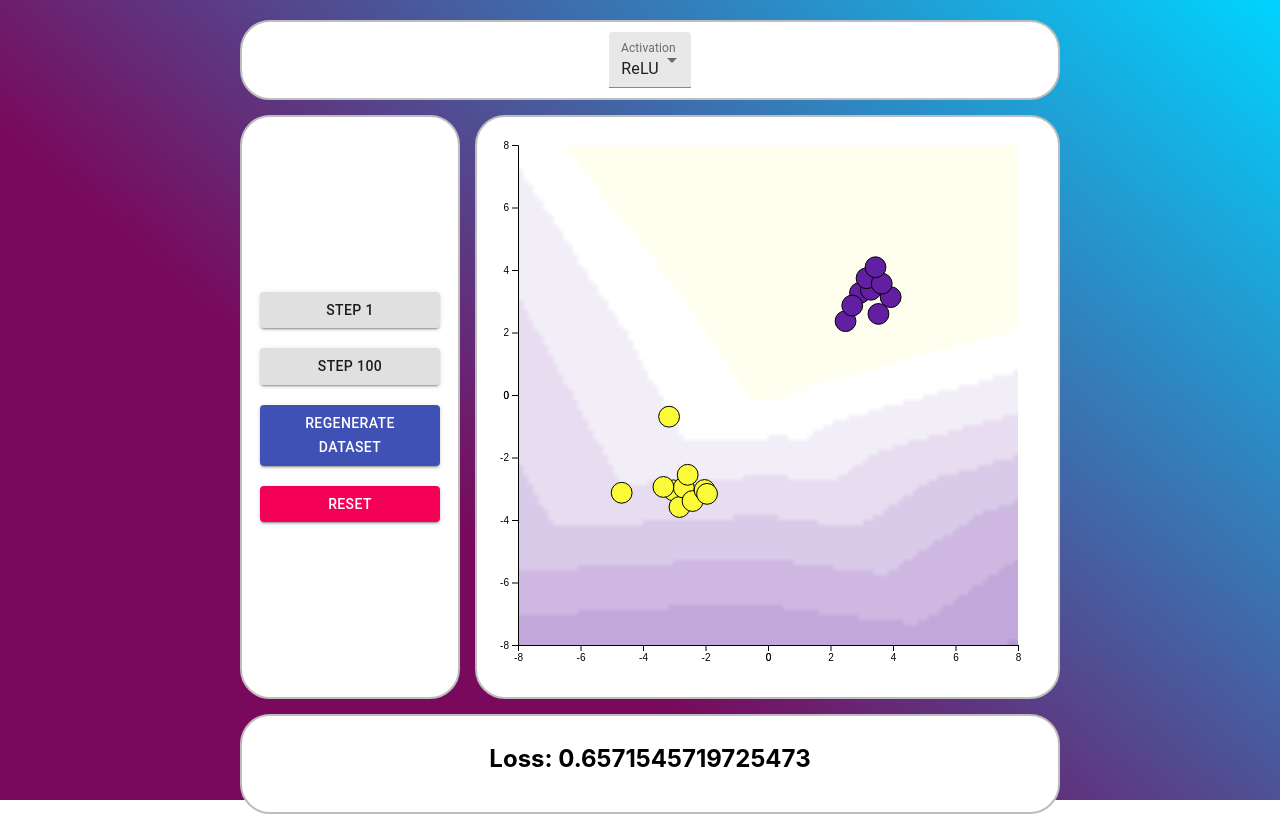
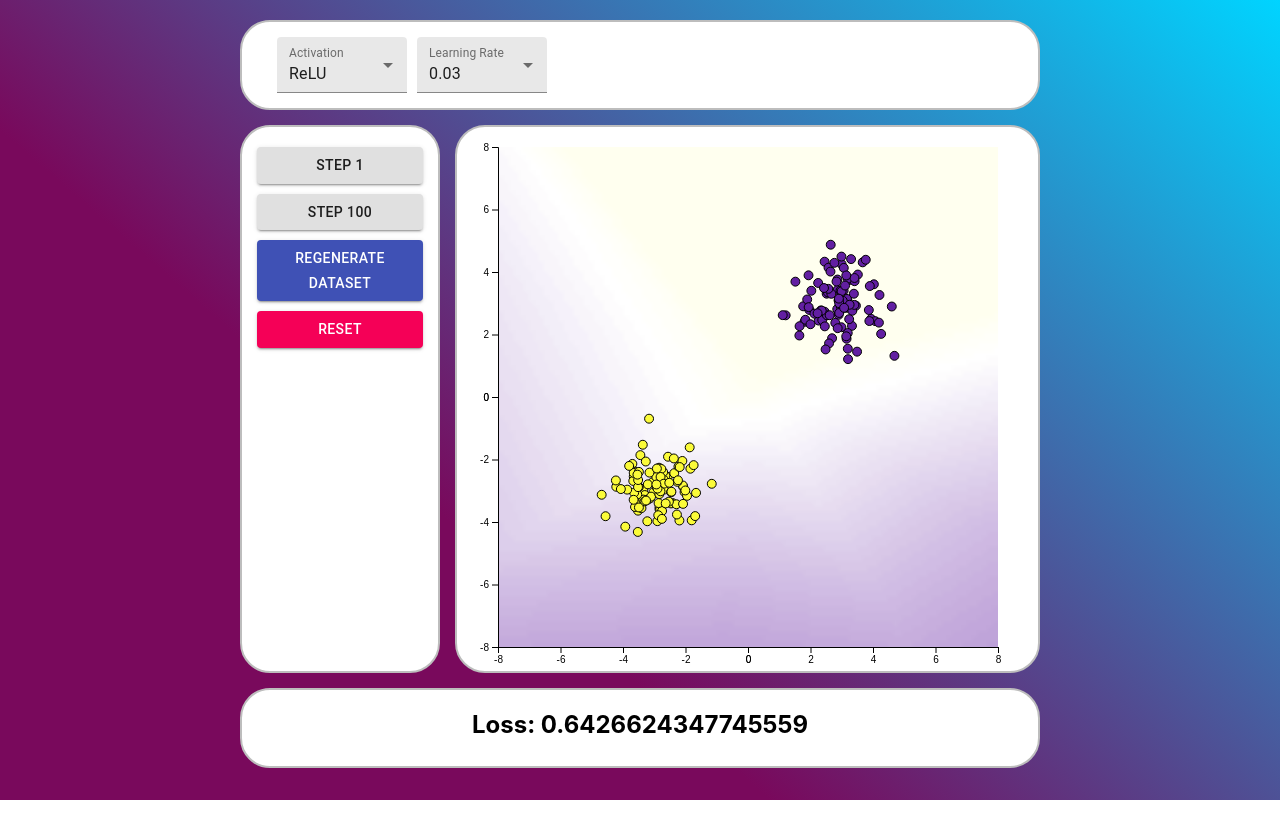
Before and after one commit to BrandonAGoodwin/nn-visualiser, a React (Create React App) app: page / in a window 1280 px wide. Built offline with nearby package versions, Linux system fonts and the light colour scheme.

Commit message:
Implemented learning rate with 2 learning rate choices + adjusted sample point radius + changed default numShades to 100 + new clear d3 graph implementation

```diff
--- a/src/components/BackgroundCanvas.tsx
+++ b/src/components/BackgroundCanvas.tsx
@@ -45,7 +45,7 @@ function BackgroundCanvas(props: CanvasProps) {
             .range(["#621fa2", "#FFFFFF", "#fbfb39"])
             .clamp(true);
 
-        let numShades = 20;
+        let numShades = props.numShades || 100;
 
         let colors = d3.range(0, 1 + 1E-9, 1 / numShades).map(a => {
             return tmpScale(a) || 0;
--- a/src/components/MainPage.tsx
+++ b/src/components/MainPage.tsx
@@ -12,26 +12,23 @@ export interface NNConfig {
     networkShape: number[];
     activationFunction: string;
     noise: number;
+    learningRate: number;
 }
 
-type PageProps = {
+interface PageProps {
     xDomain: number[];
     yDomain: number[];
     numCells: number;
 }
 
-// Implement grid area layout on CSS
 
-type SizedButtonProps = {
-    color: string;
-}
-
-const SizedButton = styled("button")`
-    color: ${(props: SizedButtonProps) => props.color};
+const StyledButton = styled(Button)`
+    margin: 5px;
 `
 
-const StyledButton = styled(Button)`
-    margin: 10px;
+const StyledFormControl = styled(FormControl)`
+    margin: 5px;
+    min-width: 130px;
 `
 
 const Container = styled("div")`
@@ -41,8 +38,8 @@ const Container = styled("div")`
     height: 600px;
     padding: 20px;
     grid-template-columns: 200px 1fr;
-    grid-template-rows: 60px 1fr 80px;
-    grid-gap: 35px;//3rem;
+    grid-template-rows: 90px 1fr 80px;
+    grid-gap: 15px;
     grid-template-areas:
         "config-bar config-bar"
         "control-panel nn-graph"
@@ -50,14 +47,15 @@ const Container = styled("div")`
 `
 
 const ContainerSection = styled("div")`
+    -webkit-box-sizing: border-box; /* Safari/Chrome, other WebKit */
+    -moz-box-sizing: border-box;    /* Firefox, other Gecko */
+    box-sizing: border-box;
     grid-area: ${(props:{ gridArea: string }) => (props.gridArea)};
     background-color: white;
     margin: auto auto;
     width: 100%;
     height: 100%;
-    padding: 8px;
-    /* padding-right: 15px;
-    padding-top: 15px; */
+    //padding: 30px;
     border-radius: 30px;
     border: 2px solid #bdbdbd;
     display: flex;
@@ -65,27 +63,35 @@ const ContainerSection = styled("div")`
     justify-content: center;
 `
 
+// Fix so that this doesn't use hard coded paddings
 const ConfigBar = styled((props: any) => <ContainerSection gridArea="config-bar" {...props} />)`
     display: flex;
     flex-direction: row;
-    align-items: stretch;
-    align-items: center;
+    justify-content: left;
+    padding-left: 30px;
+    padding-top: 10px;
 `
 
 const ControlPanel = styled((props: any) => <ContainerSection gridArea="control-panel" {...props} />)`
     display: flex;
     flex-direction: column;
     align-items: stretch;
+    padding-top: 15px;
+    padding-bottom: 15px;
+    padding-left: 10px;
+    padding-right: 10px;
+    justify-content: left;
 `
 
 function MainPage(props: PageProps) {
-    const [numSamples, setNumSamples] = useState<number>(20);
+    const [numSamples, setNumSamples] = useState<number>(200);
     const [dataset, setDataset] = useState<Dataset2D[]>([]);
     const [config, setConfig] = useState<NNConfig>(
         {
             networkShape: [2, 4, 4, 1],
             activationFunction: "ReLU",
-            noise: 0
+            noise: 0,
+            learningRate: 0.03,
         }
     );
     const [network, setNetwork] = useState<nn.Node[][]>();
@@ -144,7 +150,7 @@ function MainPage(props: PageProps) {
         let start = Date.now();
 
         for (let i = 0; i < noSteps; i++) {
-            vis.step(network, dataset);
+            vis.step(network, dataset, config.learningRate);
         }
 
         let delta = Date.now() - start;
@@ -158,11 +164,15 @@ function MainPage(props: PageProps) {
         setConfig({...config, activationFunction: e.target.value as string})
     }
 
+    const handleLearningRateChange = (e: React.ChangeEvent<{ value: unknown }>) => {
+        setConfig({...config, learningRate: e.target.value as number})
+    }
+
     return (
         <Container>
             <ConfigBar>
-                <FormControl variant="filled">
-                    <InputLabel id="label">Activation</InputLabel>
+                <StyledFormControl variant="filled">
+                    <InputLabel>Activation</InputLabel>
                     <Select
                         value={config.activationFunction}
                         onChange={handleActivationChange}
@@ -170,7 +180,17 @@ function MainPage(props: PageProps) {
                         <MenuItem value="ReLU">ReLU</MenuItem>
                         <MenuItem value="Sigmoid">Sigmoid</MenuItem>
                     </Select>
-                </FormControl>
+                </StyledFormControl>
+                <StyledFormControl variant="filled">
+                    <InputLabel>Learning Rate</InputLabel>
+                    <Select
+                        value={config.learningRate}
+                        onChange={handleLearningRateChange}
+                    >
+                        <MenuItem value="0.03">0.03</MenuItem>
+                        <MenuItem value="0.005">0.005</MenuItem>
+                    </Select>
+                </StyledFormControl>
             </ConfigBar>
             <ControlPanel>
                 <StyledButton variant={"contained"} onClick={() => step(1)}> Step 1</StyledButton>
--- a/src/components/NNGraph.tsx
+++ b/src/components/NNGraph.tsx
@@ -67,33 +67,32 @@ function NNGraph (props: GraphProps): JSX.Element {
 
         const svg = d3.select(d3Container.current)
 
+        svg.selectAll(`.graph`).remove();
+
         const graph = svg.append('g')
-            .attr('transform', `translate(${props.margin}, ${props.margin})`)
+            .attr("class", "graph")
+            .attr('transform', `translate(${props.margin}, ${props.margin})`);
 
-        svg.selectAll(`.circle`).remove();
-        svg.selectAll(`.rect`).remove();
-        svg.selectAll(`.axis`).remove();
+        const x = d3.scaleLinear().range([0, props.canvasWidth]);
+        const y = d3.scaleLinear().range([props.canvasWidth, 0]);
 
-        const x = d3.scaleLinear().range([0, props.canvasWidth])
-        const y = d3.scaleLinear().range([props.canvasWidth, 0])
-
-        x.domain([-8, 8])
-        y.domain([-8, 8])
+        x.domain([-8, 8]);
+        y.domain([-8, 8]);
 
         graph.append('g')
             .attr("class", `axis`)
             .attr('transform', `translate(0,${props.canvasWidth})`)
-            .call(d3.axisBottom(x).tickValues([0].concat(x.ticks())))
+            .call(d3.axisBottom(x).tickValues([0].concat(x.ticks())));
 
         graph.append('g')
             .attr("class", `axis`)
-            .call(d3.axisLeft(y).tickValues([0].concat(y.ticks())))
+            .call(d3.axisLeft(y).tickValues([0].concat(y.ticks())));
 
         graph.selectAll(`.circle`)
             .data(props.dataset)
             .enter().append('circle')
             .attr('class', `circle`)
-            .attr("r", scale / 3)
+            .attr("r", scale / 7)
             .attr("fill", function (datapoint: Dataset2D): string {
                 let colour = "black";
                 if (datapoint.y === 1) colour = "#621fa2";
@@ -103,7 +102,7 @@ function NNGraph (props: GraphProps): JSX.Element {
             })
             .style("stroke", "black")
             .attr("cx", (datapoint: Dataset2D) => (datapoint.x1 * scale) + (props.canvasWidth / 2))
-            .attr("cy", (datapoint: Dataset2D) => -(datapoint.x2 * scale) + (props.canvasWidth / 2))
+            .attr("cy", (datapoint: Dataset2D) => -(datapoint.x2 * scale) + (props.canvasWidth / 2));
 
     }
 
@@ -111,7 +110,6 @@ function NNGraph (props: GraphProps): JSX.Element {
         <>
             <div ref={containerRef}>
                 <svg
-                    className="graph"
                     ref={d3Container}
                     width={props.canvasWidth + props.margin * 2}
                     height={props.canvasWidth + props.margin * 2}
--- a/src/visControl.ts
+++ b/src/visControl.ts
@@ -46,7 +46,6 @@ export function start(config: NNConfig): nn.Node[][] {
 export function get2GaussDist(noSamples: number): Dataset2D[] {
     let dataset = generateTwoGaussianData(noSamples, 0);
     console.log(dataset);
-    //trainingData = dataset;
     return dataset;
 }
 
@@ -59,13 +58,13 @@ export function constructInputs(x: number, y: number): number[] {
 
 }
 
-export function step(network: nn.Node[][], trainingData: Dataset2D[]): void {
+export function step(network: nn.Node[][], trainingData: Dataset2D[], learningRate: number): void {
     for (let i = 0; i < trainingData.length; i++) {
         let sample = trainingData[i];
         nn.forwardPropagate(network, constructInputs(sample.x1, sample.x2));
         nn.backPropagate(network, nn.Costs.SQUARE, sample.y);
     }
-    nn.train(network, 0.03);
+    nn.train(network, learningRate);
 }
 
 export function getCost(network: nn.Node[][], data: Dataset2D[]/* , costFunction: nn.CostFunction */): number {
@@ -77,32 +76,6 @@ export function getCost(network: nn.Node[][], data: Dataset2D[]/* , costFunction
 
     return totalCost / data.length;
 }
-
-// export function reset(): void {
-//     iter = 0;
-// }
-
-// export function getOutputDecisionBoundary(network: nn.Node[][], density: number, xDomain: number[], yDomain: number[]): number[][] {
-
-//     let xScale = d3.scaleLinear().domain([0, density - 1]).range(xDomain);
-//     let yScale = d3.scaleLinear().domain([density - 1, 0]).range(yDomain);
-//     let boundary: number[][] = [];
-
-//     for(let i = 0; i < density; i++) {
-//         let temp: number[] = [];
-//         boundary.push(temp);
-//         for(let j = 0; j < density; j++) {
-//           let x = xScale(i);
-//           let y = yScale(j);
-//           let input = constructInputs(x || 0, y || 0);
-//           nn.forwardPropagate(network, input);
-
-//           temp.push(nn.getOutputNode(network).output);
-//         }
-//       }
-
-//     return boundary;
-// }
 
 export function getOutputDecisionBoundary(network: nn.Node[][], density: number, xDomain: number[], yDomain: number[]): Dataset2D[] {
 
@@ -142,8 +115,6 @@ export function getOutputDecisionBoundary1D(network: nn.Node[][], density: numbe
             let input = constructInputs(x || 0, y || 0);
             nn.forwardPropagate(network, input);
 
-            //let dataPoint: Dataset2D = { x1: x || 0, x2: y || 0, y: nn.getOutputNode(network).output }
-
             boundary[iter++] = nn.getOutputNode(network).output;
         }
     }
```
